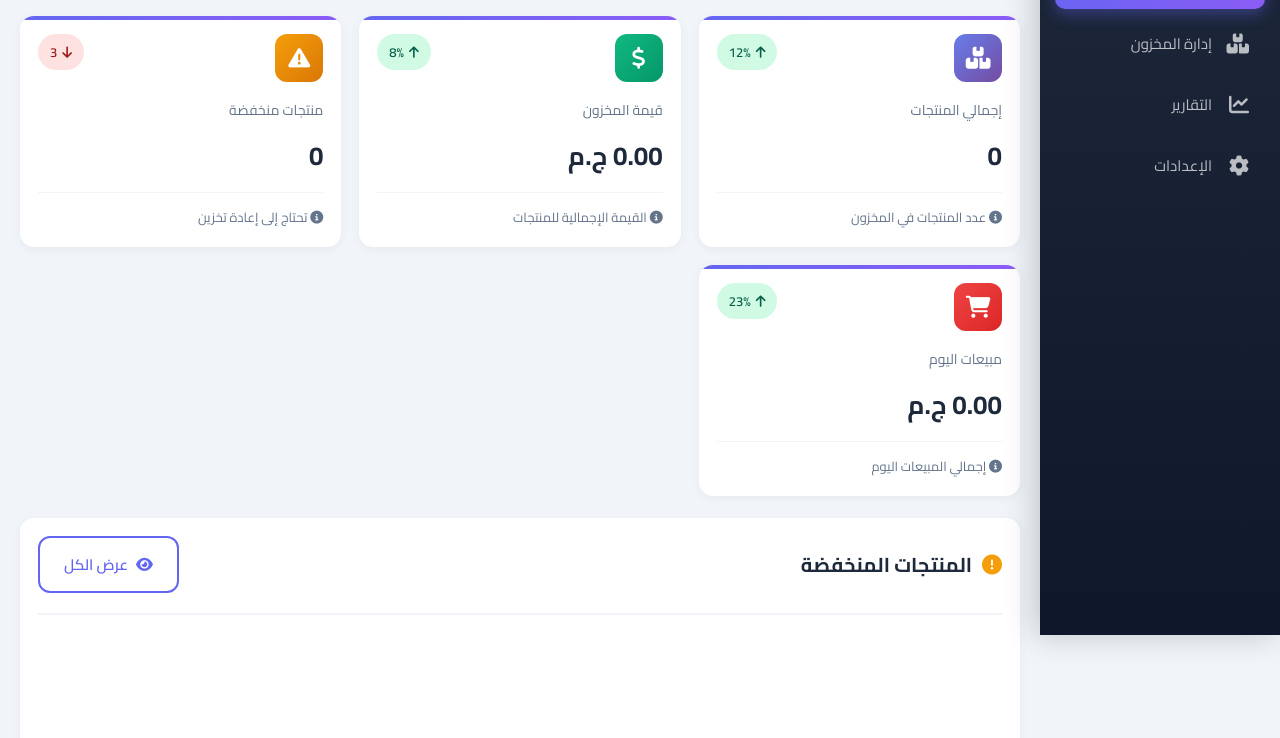
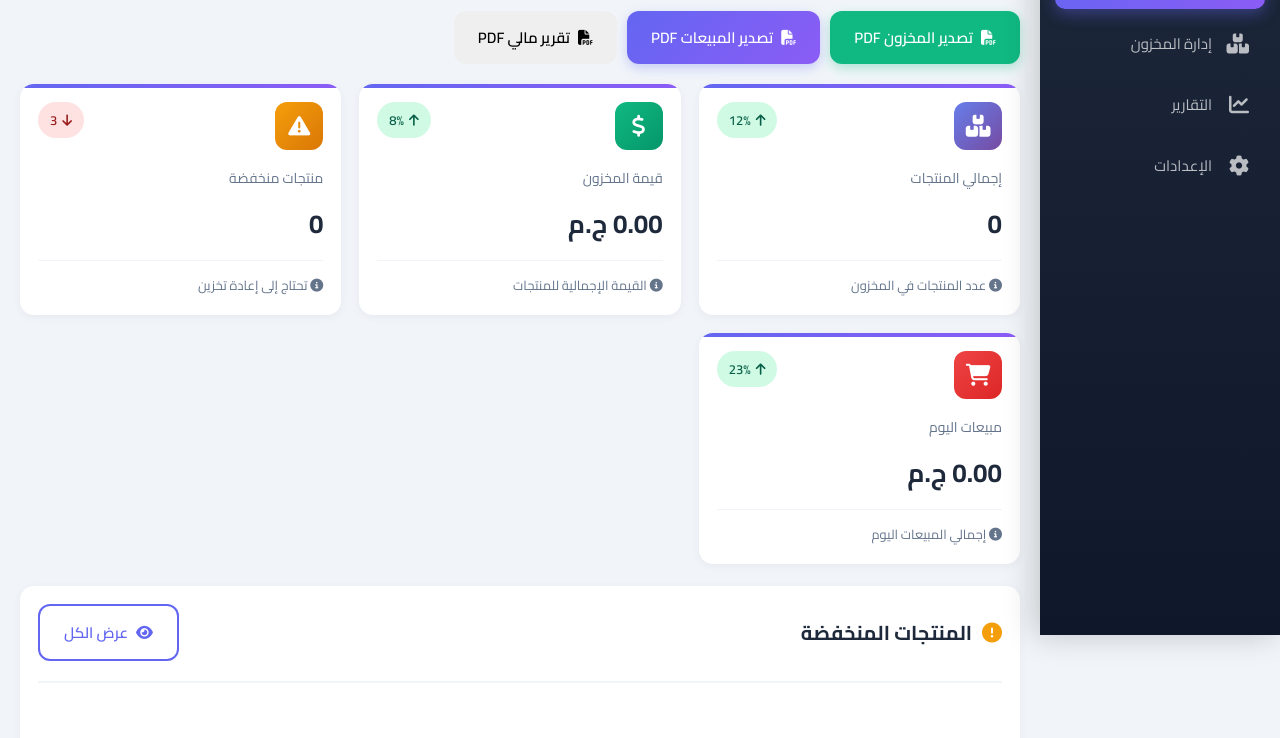
Before and after one commit to amr2del/my-admin-panal, a plain HTML site: page index.html in a window 1280 px wide. Shown: the part 165-903 px from the top of the page. Drawn offline with nearby package versions, Linux system fonts and the light colour scheme; no server answers.

Commit message:
إضافة ميزة تصدير PDF للمخزون والمبيعات والتقارير المالية

```diff
--- a/index.html
+++ b/index.html
@@ -132,6 +132,17 @@
             <div class="page-header">
                 <h1 class="page-title">لوحة التحكم</h1>
                 <p class="page-subtitle">مرحباً بك! إليك نظرة عامة على نشاط اليوم</p>
+                <div style="display: flex; gap: 10px; margin-top: 15px;">
+                    <button class="btn btn-success" onclick="exportInventoryPDF()">
+                        <i class="fas fa-file-pdf"></i> تصدير المخزون PDF
+                    </button>
+                    <button class="btn btn-primary" onclick="exportSalesPDF()">
+                        <i class="fas fa-file-pdf"></i> تصدير المبيعات PDF
+                    </button>
+                    <button class="btn btn-warning" onclick="exportFinancialReportPDF()">
+                        <i class="fas fa-file-pdf"></i> تقرير مالي PDF
+                    </button>
+                </div>
             </div>
 
             <div class="stats-grid">
@@ -764,7 +775,11 @@
         </div>
     </div>
 
+    <!-- jsPDF Library -->
+    <script src="https://cdnjs.cloudflare.com/ajax/libs/jspdf/2.5.1/jspdf.umd.min.js"></script>
+    <script src="https://cdnjs.cloudflare.com/ajax/libs/jspdf-autotable/3.5.31/jspdf.plugin.autotable.min.js"></script>
     <script src="sheets-api.js"></script>
     <script src="app.js"></script>
+    <script src="pdf-export.js"></script>
 </body>
 </html>
--- /dev/null
+++ b/pdf-export.js
@@ -0,0 +1,237 @@
+// ============================================
+// PDF Export Functions
+// ============================================
+
+// تصدير المخزون PDF
+async function exportInventoryPDF() {
+    const { jsPDF } = window.jspdf;
+    const doc = new jsPDF('p', 'mm', 'a4');
+
+    // إضافة خط عربي (تحتاج تحميل)
+    doc.setFont('helvetica');
+    doc.setFontSize(20);
+
+    // العنوان
+    doc.text('تقرير المخزون', 105, 20, { align: 'center' });
+    doc.setFontSize(12);
+    doc.text(`التاريخ: ${new Date().toLocaleDateString('ar-EG')}`, 105, 30, { align: 'center' });
+
+    // إحصائيات سريعة
+    const totalProducts = products.length;
+    const totalValue = products.reduce((sum, p) => sum + (p.sellingPrice * p.quantity), 0);
+    const lowStock = products.filter(p => p.quantity <= p.minStock).length;
+    const totalCapital = products.reduce((sum, p) => sum + (p.purchasePrice * p.quantity), 0);
+
+    doc.setFontSize(11);
+    doc.text(`\u0625\u062c\u0645\u0627\u0644\u064a \u0627\u0644\u0645\u0646\u062a\u062c\u0627\u062a: ${totalProducts}`, 20, 45);
+    doc.text(`\u0642\u064a\u0645\u0629 \u0627\u0644\u0645\u062e\u0632\u0648\u0646: ${totalValue.toFixed(2)} \u062c.\u0645`, 20, 52);
+    doc.text(`\u0631\u0623\u0633 \u0627\u0644\u0645\u0627\u0644: ${totalCapital.toFixed(2)} \u062c.\u0645`, 20, 59);
+    doc.text(`\u0645\u0646\u062a\u062c\u0627\u062a \u0645\u0646\u062e\u0641\u0636\u0629: ${lowStock}`, 20, 66);
+
+    // جدول المنتجات
+    const tableData = products.map(p => [
+        p.name,
+        p.quantity.toString(),
+        `${p.purchasePrice.toFixed(2)} \u062c.\u0645`,
+        `${p.sellingPrice.toFixed(2)} \u062c.\u0645`,
+        `${(p.sellingPrice * p.quantity).toFixed(2)} \u062c.\u0645`,
+        p.category || '-'
+    ]);
+
+    doc.autoTable({
+        startY: 75,
+        head: [['\u0627\u0644\u0645\u0646\u062a\u062c', '\u0627\u0644\u0643\u0645\u064a\u0629', '\u0633\u0639\u0631 \u0627\u0644\u0634\u0631\u0627\u0621', '\u0633\u0639\u0631 \u0627\u0644\u0628\u064a\u0639', '\u0627\u0644\u0642\u064a\u0645\u0629 \u0627\u0644\u0625\u062c\u0645\u0627\u0644\u064a\u0629', '\u0627\u0644\u0641\u0626\u0629']],
+        body: tableData,
+        styles: {
+            font: 'helvetica',
+            fontSize: 9,
+            halign: 'right'
+        },
+        headStyles: {
+            fillColor: [22, 163, 74],
+            fontSize: 10,
+            fontStyle: 'bold'
+        },
+        alternateRowStyles: { fillColor: [245, 245, 245] },
+        margin: { top: 10 }
+    });
+
+    // حفظ PDF
+    doc.save(`inventory_${new Date().getTime()}.pdf`);
+    showAlert('success', '\u2705 \u062a\u0645 \u062a\u0635\u062f\u064a\u0631 \u0627\u0644\u0645\u062e\u0632\u0648\u0646 PDF \u0628\u0646\u062c\u0627\u062d!');
+}
+
+// تصدير المبيعات PDF
+async function exportSalesPDF() {
+    const { jsPDF } = window.jspdf;
+    const doc = new jsPDF('p', 'mm', 'a4');
+
+    doc.setFont('helvetica');
+    doc.setFontSize(20);
+    doc.text('\u062a\u0642\u0631\u064a\u0631 \u0627\u0644\u0645\u0628\u064a\u0639\u0627\u062a', 105, 20, { align: 'center' });
+    doc.setFontSize(12);
+    doc.text(`\u0627\u0644\u062a\u0627\u0631\u064a\u062e: ${new Date().toLocaleDateString('ar-EG')}`, 105, 30, { align: 'center' });
+
+    // إحصائيات
+    const totalSales = sales.reduce((sum, s) => sum + s.total, 0);
+    const todaySales = sales.filter(s => {
+        const saleDate = new Date(s.date);
+        const today = new Date();
+        return saleDate.toDateString() === today.toDateString();
+    }).reduce((sum, s) => sum + s.total, 0);
+
+    doc.setFontSize(11);
+    doc.text(`\u0625\u062c\u0645\u0627\u0644\u064a \u0627\u0644\u0645\u0628\u064a\u0639\u0627\u062a: ${sales.length}`, 20, 45);
+    doc.text(`\u0625\u062c\u0645\u0627\u0644\u064a \u0627\u0644\u0625\u064a\u0631\u0627\u062f\u0627\u062a: ${totalSales.toFixed(2)} \u062c.\u0645`, 20, 52);
+    doc.text(`\u0645\u0628\u064a\u0639\u0627\u062a \u0627\u0644\u064a\u0648\u0645: ${todaySales.toFixed(2)} \u062c.\u0645`, 20, 59);
+
+    // جدول المبيعات
+    const tableData = sales.slice(-50).reverse().map(s => [
+        `#${s.id}`,
+        new Date(s.date).toLocaleDateString('ar-EG'),
+        s.customer,
+        s.items.length.toString(),
+        `${s.total.toFixed(2)} \u062c.\u0645`,
+        s.paymentMethod === 'cash' ? '\u0646\u0642\u062f\u064a' : s.paymentMethod === 'card' ? '\u0628\u0637\u0627\u0642\u0629' : '\u062a\u0642\u0633\u064a\u0637'
+    ]);
+
+    doc.autoTable({
+        startY: 70,
+        head: [['\u0631\u0642\u0645 \u0627\u0644\u0641\u0627\u062a\u0648\u0631\u0629', '\u0627\u0644\u062a\u0627\u0631\u064a\u062e', '\u0627\u0644\u0639\u0645\u064a\u0644', '\u0639\u062f\u062f \u0627\u0644\u0623\u0635\u0646\u0627\u0641', '\u0627\u0644\u0625\u062c\u0645\u0627\u0644\u064a', '\u0637\u0631\u064a\u0642\u0629 \u0627\u0644\u062f\u0641\u0639']],
+        body: tableData,
+        styles: {
+            font: 'helvetica',
+            fontSize: 9,
+            halign: 'right'
+        },
+        headStyles: {
+            fillColor: [59, 130, 246],
+            fontSize: 10,
+            fontStyle: 'bold'
+        },
+        alternateRowStyles: { fillColor: [245, 245, 245] }
+    });
+
+    doc.save(`sales_${new Date().getTime()}.pdf`);
+    showAlert('success', '\u2705 \u062a\u0645 \u062a\u0635\u062f\u064a\u0631 \u0627\u0644\u0645\u0628\u064a\u0639\u0627\u062a PDF \u0628\u0646\u062c\u0627\u062d!');
+}
+
+// تصدير تقرير مالي شامل PDF
+async function exportFinancialReportPDF() {
+    const { jsPDF } = window.jspdf;
+    const doc = new jsPDF('p', 'mm', 'a4');
+
+    doc.setFont('helvetica');
+    doc.setFontSize(22);
+    doc.text('\u0627\u0644\u062a\u0642\u0631\u064a\u0631 \u0627\u0644\u0645\u0627\u0644\u064a \u0627\u0644\u0634\u0627\u0645\u0644', 105, 20, { align: 'center' });
+    doc.setFontSize(12);
+    doc.text(`\u0627\u0644\u062a\u0627\u0631\u064a\u062e: ${new Date().toLocaleDateString('ar-EG')}`, 105, 30, { align: 'center' });
+
+    // حساب البيانات المالية
+    const totalCapital = products.reduce((sum, p) => sum + (p.purchasePrice * p.quantity), 0);
+    const totalInventoryValue = products.reduce((sum, p) => sum + (p.sellingPrice * p.quantity), 0);
+    const totalSales = sales.reduce((sum, s) => sum + s.total, 0);
+    const totalDiscount = sales.reduce((sum, s) => sum + s.discount, 0);
+    const expectedProfit = totalInventoryValue - totalCapital;
+    const actualRevenue = totalSales;
+
+    // المبيعات اليوم
+    const today = new Date();
+    const todaySales = sales.filter(s => {
+        const saleDate = new Date(s.date);
+        return saleDate.toDateString() === today.toDateString();
+    });
+    const todayRevenue = todaySales.reduce((sum, s) => sum + s.total, 0);
+
+    // المبيعات هذا الشهر
+    const thisMonth = sales.filter(s => {
+        const saleDate = new Date(s.date);
+        return saleDate.getMonth() === today.getMonth() && saleDate.getFullYear() === today.getFullYear();
+    });
+    const monthRevenue = thisMonth.reduce((sum, s) => sum + s.total, 0);
+
+    // قسم المخزون
+    doc.setFontSize(16);
+    doc.setTextColor(22, 163, 74);
+    doc.text('\u0627\u0644\u0645\u062e\u0632\u0648\u0646', 20, 50);
+    doc.setTextColor(0, 0, 0);
+    doc.setFontSize(11);
+    doc.text(`\u0631\u0623\u0633 \u0627\u0644\u0645\u0627\u0644 \u0627\u0644\u0645\u0633\u062a\u062b\u0645\u0631: ${totalCapital.toFixed(2)} \u062c.\u0645`, 25, 60);
+    doc.text(`\u0642\u064a\u0645\u0629 \u0627\u0644\u0645\u062e\u0632\u0648\u0646 \u0627\u0644\u062d\u0627\u0644\u064a\u0629: ${totalInventoryValue.toFixed(2)} \u062c.\u0645`, 25, 68);
+    doc.text(`\u0639\u062f\u062f \u0627\u0644\u0645\u0646\u062a\u062c\u0627\u062a: ${products.length}`, 25, 76);
+    doc.text(`\u0627\u0644\u0631\u0628\u062d \u0627\u0644\u0645\u062a\u0648\u0642\u0639: ${expectedProfit.toFixed(2)} \u062c.\u0645`, 25, 84);
+
+    // قسم المبيعات
+    doc.setFontSize(16);
+    doc.setTextColor(59, 130, 246);
+    doc.text('\u0627\u0644\u0645\u0628\u064a\u0639\u0627\u062a', 20, 100);
+    doc.setTextColor(0, 0, 0);
+    doc.setFontSize(11);
+    doc.text(`\u0625\u062c\u0645\u0627\u0644\u064a \u0627\u0644\u0645\u0628\u064a\u0639\u0627\u062a: ${sales.length} \u0641\u0627\u062a\u0648\u0631\u0629`, 25, 110);
+    doc.text(`\u0625\u062c\u0645\u0627\u0644\u064a \u0627\u0644\u0625\u064a\u0631\u0627\u062f\u0627\u062a: ${actualRevenue.toFixed(2)} \u062c.\u0645`, 25, 118);
+    doc.text(`\u0625\u062c\u0645\u0627\u0644\u064a \u0627\u0644\u062e\u0635\u0648\u0645\u0627\u062a: ${totalDiscount.toFixed(2)} \u062c.\u0645`, 25, 126);
+    doc.text(`\u0645\u0628\u064a\u0639\u0627\u062a \u0627\u0644\u064a\u0648\u0645: ${todayRevenue.toFixed(2)} \u062c.\u0645`, 25, 134);
+    doc.text(`\u0645\u0628\u064a\u0639\u0627\u062a \u0647\u0630\u0627 \u0627\u0644\u0634\u0647\u0631: ${monthRevenue.toFixed(2)} \u062c.\u0645`, 25, 142);
+
+    // قسم الأداء
+    doc.setFontSize(16);
+    doc.setTextColor(234, 179, 8);
+    doc.text('\u0645\u0624\u0634\u0631\u0627\u062a \u0627\u0644\u0623\u062f\u0627\u0621', 20, 158);
+    doc.setTextColor(0, 0, 0);
+    doc.setFontSize(11);
+
+    const profitMargin = totalInventoryValue > 0 ? ((expectedProfit / totalInventoryValue) * 100) : 0;
+    const averageSaleValue = sales.length > 0 ? (actualRevenue / sales.length) : 0;
+    const turnoverRate = totalCapital > 0 ? ((actualRevenue / totalCapital) * 100) : 0;
+
+    doc.text(`\u0647\u0627\u0645\u0634 \u0627\u0644\u0631\u0628\u062d: ${profitMargin.toFixed(2)}%`, 25, 168);
+    doc.text(`\u0645\u062a\u0648\u0633\u0637 \u0642\u064a\u0645\u0629 \u0627\u0644\u0641\u0627\u062a\u0648\u0631\u0629: ${averageSaleValue.toFixed(2)} \u062c.\u0645`, 25, 176);
+    doc.text(`\u0645\u0639\u062f\u0644 \u062f\u0648\u0631\u0627\u0646 \u0631\u0623\u0633 \u0627\u0644\u0645\u0627\u0644: ${turnoverRate.toFixed(2)}%`, 25, 184);
+
+    // جدول أفضل المنتجات مبيعاً
+    const productSales = {};
+    sales.forEach(sale => {
+        sale.items.forEach(item => {
+            if (!productSales[item.name]) {
+                productSales[item.name] = { quantity: 0, revenue: 0 };
+            }
+            productSales[item.name].quantity += item.quantity;
+            productSales[item.name].revenue += item.price * item.quantity;
+        });
+    });
+
+    const topProducts = Object.entries(productSales)
+        .sort((a, b) => b[1].revenue - a[1].revenue)
+        .slice(0, 10)
+        .map(([name, data]) => [
+            name,
+            data.quantity.toString(),
+            `${data.revenue.toFixed(2)} \u062c.\u0645`
+        ]);
+
+    if (topProducts.length > 0) {
+        doc.setFontSize(14);
+        doc.setTextColor(0, 0, 0);
+        doc.text('\u0623\u0641\u0636\u0644 10 \u0645\u0646\u062a\u062c\u0627\u062a \u0645\u0628\u064a\u0639\u0627\u064b', 105, 200, { align: 'center' });
+
+        doc.autoTable({
+            startY: 210,
+            head: [['\u0627\u0644\u0645\u0646\u062a\u062c', '\u0627\u0644\u0643\u0645\u064a\u0629 \u0627\u0644\u0645\u0628\u0627\u0639\u0629', '\u0625\u062c\u0645\u0627\u0644\u064a \u0627\u0644\u0625\u064a\u0631\u0627\u062f']],
+            body: topProducts,
+            styles: {
+                font: 'helvetica',
+                fontSize: 9,
+                halign: 'right'
+            },
+            headStyles: {
+                fillColor: [139, 92, 246],
+                fontSize: 10,
+                fontStyle: 'bold'
+            },
+            alternateRowStyles: { fillColor: [245, 245, 245] }
+        });
+    }
+
+    doc.save(`financial_report_${new Date().getTime()}.pdf`);
+    showAlert('success', '\u2705 \u062a\u0645 \u062a\u0635\u062f\u064a\u0631 \u0627\u0644\u062a\u0642\u0631\u064a\u0631 \u0627\u0644\u0645\u0627\u0644\u064a PDF \u0628\u0646\u062c\u0627\u062d!');
+}
```
